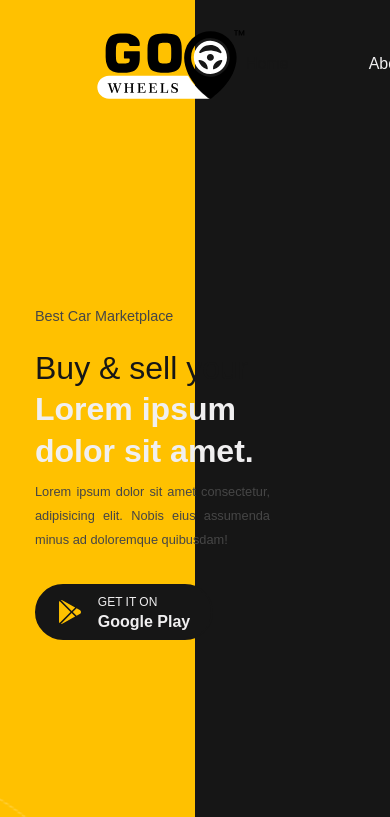
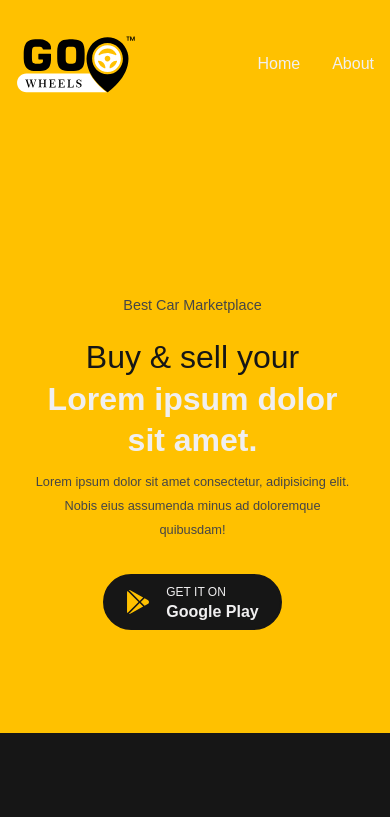
Before and after one commit to faizal108/GoWheels-Web, a plain HTML site: page index.html in a window 390 px wide. Shown: the top 817 px of the page. Drawn offline with nearby package versions, Linux system fonts and the light colour scheme; a web font is replaced by a local one.

Commit message:
Hero Section Responsive Done

```diff
--- a/index.html
+++ b/index.html
@@ -16,7 +16,6 @@
     <title>GoWheels</title>
   </head>
   <body>
-    <section class="hero-section">
     <nav>
       <div class="logo-container">
         <img src="./assets/logos/logo-3.svg" alt="LOGO" />
@@ -32,6 +31,8 @@
         <!-- <button id="bottone1"><strong>Sign Up</strong></button> -->
       </div>
     </nav>
+
+    <section class="hero-section">
 
       <div class="hero-body">
         <div class="col-1">
@@ -81,15 +82,15 @@
             </div>
           </div>
 
-          <div class="element ele-1">
+          <div class="hero-img">
+            <!-- <div class="element ele-1">
               <img src="./assets/graph.png" />
-          </div>
-
-          <div class="hero-img">
+            </div> -->
             <img src="./assets/gowheelsmockup-1.png" alt="App-Design" />
           </div>
         </div>
       </div>
+
     </section>
 
     <div class="gothrough-container">
--- a/script/gothrough.js
+++ b/script/gothrough.js
@@ -41,10 +41,11 @@ let images = [
   "./assets/login.png",
   "./assets/home-page.png",
   "./assets/Booking.png",
-  "./assets/History.png"
+  "./assets/History.png",
 ];
 
 let currentPanel = 0; // Track current panel index
+ // Ensure your sections are correctly selected
 
 let scrollTween = gsap.to(sections, {
   xPercent: -100 * (sections.length - 1),
@@ -52,51 +53,49 @@ let scrollTween = gsap.to(sections, {
   scrollTrigger: {
     trigger: ".gothrough-container",
     pin: true,
-    scrub: true, // Increase scrub speed
+    scrub: true,
     snap: {
-      snapTo: 1 / (sections.length - 1), // Snap to the closest section
-      duration: 0.2, // Reduce snap duration
-      ease: "power1.inOut" // Optional: adjust easing for snap
+      snapTo: 1 / (sections.length - 1),
+      duration: 0.2,
+      ease: "power1.inOut"
     },
     onUpdate: (self) => {
       let progress = self.progress;
-      let panelIndex = Math.round(progress * (sections.length - 1)); // Determine current panel index
+      let panelIndex = Math.round(progress * (sections.length - 1));
 
-      // Change image only if panel index changes
+      if (panelIndex < sections.length - 1) {
+        self.vars.snap = false;
+      } else {
+        self.vars.snap = {
+          snapTo: 1 / (sections.length - 1),
+          duration: 0.2,
+          ease: "power1.inOut"
+        };
+      }
+
       if (panelIndex !== currentPanel) {
         currentPanel = panelIndex;
         let floatGoThrough = document.querySelector(".float-gothrough");
 
         if (panelIndex === 0) {
-          // Remove the image if panel index is 0
           let img = document.getElementById("dynamicImage");
           if (img) {
             img.remove();
           }
         } else {
-          // Add the image if panel index is not 0
-          if (!document.getElementById("dynamicImage")) {
-            let img = document.createElement("img");
+          let img = document.getElementById("dynamicImage");
+          if (!img) {
+            img = document.createElement("img");
             img.id = "dynamicImage";
-            img.src = images[currentPanel];
             floatGoThrough.appendChild(img);
-            // Fade in the new image
-            gsap.fromTo(img, { opacity: 0 }, { opacity: 1, duration: 0.1 });
-          } else {
-            let img = document.getElementById("dynamicImage");
-            let tl = gsap.timeline();
-            // Simultaneously fade out the old image and change the src
-            tl.add(() => {
-                img.src = images[currentPanel];
-              })
-              .to(img, { opacity: 1, duration: 0.1 });
           }
+          img.src = images[panelIndex];
+          gsap.fromTo(img, { opacity: 0 }, { opacity: 1, duration: 0.1 });
         }
       }
     },
-    end: () =>
-      "+=" + document.querySelector(".gothrough-container").offsetWidth,
-  },
+    end: "+=" + document.querySelector(".gothrough-container").offsetWidth
+  }
 });
 
 
@@ -154,12 +153,24 @@ if (document.querySelector(".about-section")) {
       scrub: true,
     },
   });
+
+  // Center Service Text Animation
+  gsap.fromTo(".center-ser",
+    { opacity: 0 },  // Start from opacity 0
+    {
+      opacity: 1,   // End at opacity 1
+      ease: "none",
+      scrollTrigger: {
+        trigger: ".center-ser",
+        start: "top 80%",  // Start the animation when the top of the element is at 50% of the viewport
+        end: "top 50%",    // End the animation when the top of the element is at 25% of the viewport
+        scrub: true,
+      },
+    }
+  );
 }
 
-
-
 // top wave path following
-
 
 // gsap.to("#floatingImg", {
 //   duration: 10,
@@ -173,17 +184,15 @@ if (document.querySelector(".about-section")) {
 //   }
 // });
 
-
-
 // content animation
 
 // Function to handle when an observed element enters or leaves the viewport
 function handleIntersection(entries, observer) {
-  entries.forEach(entry => {
+  entries.forEach((entry) => {
     if (entry.isIntersecting) {
-      entry.target.classList.add('animation'); // Add 'animate' class to start animation
+      entry.target.classList.add("animation"); // Add 'animate' class to start animation
     } else {
-      entry.target.classList.remove('animation'); // Remove 'animate' class to reset animation
+      entry.target.classList.remove("animation"); // Remove 'animate' class to reset animation
     }
   });
 }
@@ -191,11 +200,11 @@ function handleIntersection(entries, observer) {
 // Create an IntersectionObserver instance
 const observer = new IntersectionObserver(handleIntersection, {
   root: null, // viewport
-  threshold: 0.8
+  threshold: 0.8,
 });
 
 // Observe the element
-const animatedElements = document.querySelectorAll('.panel');
-animatedElements.forEach(element => {
+const animatedElements = document.querySelectorAll(".panel");
+animatedElements.forEach((element) => {
   observer.observe(element);
 });
--- a/style/style.css
+++ b/style/style.css
@@ -48,18 +48,16 @@ span {
   position: absolute;
   width: fit-content;
   height: fit-content;
-  /* top: 0;
-    right: 40px; */
-  top: -45px;
-  right: 245px;
+  bottom: 10%;
+  left: 10%;
   position: absolute;
   opacity: 0;
   animation: opacityAnim 1s 0.6s linear forwards;
   z-index: 3;
 }
 .element img {
-  width: 400px;
-  height: 400px;
+  width: 450px;
+  height: 450px;
   animation: elementAlive 3s 0.6s infinite alternate-reverse;
 }
 
@@ -91,7 +89,13 @@ nav {
   display: flex;
   justify-content: space-evenly;
   align-items: center;
-  padding: 4rem 0rem;
+  padding: 4rem 5rem;
+  background-image: linear-gradient(
+      90deg,
+      var(--yellow) 50%,
+      var(--primary-black) 50%
+    );
+    margin-bottom: -2px;
 }
 
 .logo-container {
@@ -301,10 +305,11 @@ nav {
 .hero-body .col-2 {
   /* border: 2px solid red; */
   padding-bottom: 0;
+  padding-right: 0;
   position: relative;
   display: flex;
-  justify-content: center;
-  /* border: 2px solid red; */
+  justify-content: flex-end;
+  align-items: flex-end;
 }
 
 /* float start */
@@ -396,8 +401,9 @@ nav {
 .hero-img {
   /* border: 2px solid red; */
   height: 100%;
+  width: 100%;
   z-index: 4;
-  overflow: hidden;
+  position: relative;
   display: flex;
   justify-content: center;
   align-items: flex-end;
@@ -537,7 +543,6 @@ nav {
   }
   .col-1 .col-row-3 {
     font-size: 0.8rem;
-    padding: 0 80px 0 0;
   }
   .col-1 .col-row-4 {
     font-size: 0.9rem;
@@ -614,3 +619,110 @@ nav {
       margin-top: 0.5rem;
     } */
 }
+
+/* --------Tablet------------ */
+@media screen and (max-width: 768px) {
+  .hero-section {
+    /* border: 2px solid red; */
+    height: 100%;
+    background-image: linear-gradient(
+      180deg,
+      var(--yellow) 45%,
+      var(--primary-black) 45%
+    )
+  }
+
+  nav {
+    background-image: linear-gradient(
+      90deg,
+      var(--yellow) 50%,
+      var(--yellow) 50%
+    );
+    justify-content: space-between;
+    /* padding: 4rem 5rem; */
+  }
+
+  .menu-container ul {
+    justify-content: flex-end;
+    column-gap: 2rem;
+  }
+  .menu-container ul > li > a {
+    color: var(--font-white);
+  }
+  .menu-container ul > li:first-child {
+    color: var(--font-white);
+  }
+  .menu-container ul > li:first-child:hover {
+    color: var(--font-white);
+  }
+  .menu-container ul > li:nth-child(2):hover > a {
+    color: var(--primary-black);
+  }
+
+  nav .button-container {
+    width: 0;
+  }
+  .hero-body {
+    /* border: 2px solid red; */
+    height: 70%;
+  }
+
+  .hero-body .col-1{
+    /* border: 2px solid red; */
+    height: 80vh;
+    width: 100%;
+    align-items: center;
+  }
+
+  .col-1 .col-row-2 {
+    text-align: center;
+    padding-right: 0;
+    /* border: 2px solid red; */
+  }
+
+  .col-1 .col-row-3 {
+    text-align: center;
+    padding-right: 0;
+  }
+
+  .hero-body .col-2 {
+    height: 100vh;
+    /* border: 2px solid red; */
+  }
+
+  .col-2 .box-2 {
+    left: -40px;
+  }
+}
+
+
+/* ------Mobile large------ */
+@media screen and (max-width: 576px) {
+  nav {
+    justify-content: space-between;
+    padding: 4rem 1rem;
+  }
+
+  nav .menu-container ul {
+    justify-content: flex-end;
+    column-gap: 2rem;
+  }
+
+  nav .logo-container img {
+    width: 120px;
+  }
+
+  .hero-body .col-2 {
+    height: 80vh;
+    /* border: 2px solid red; */
+  }
+
+  .hero-img {
+    width: 90%;
+    height: 90%;
+  }
+
+  .col-2 .box-2 {
+    left: 10px;
+  }
+}
```
Lines whose indentation alone changed are shown as unchanged.
